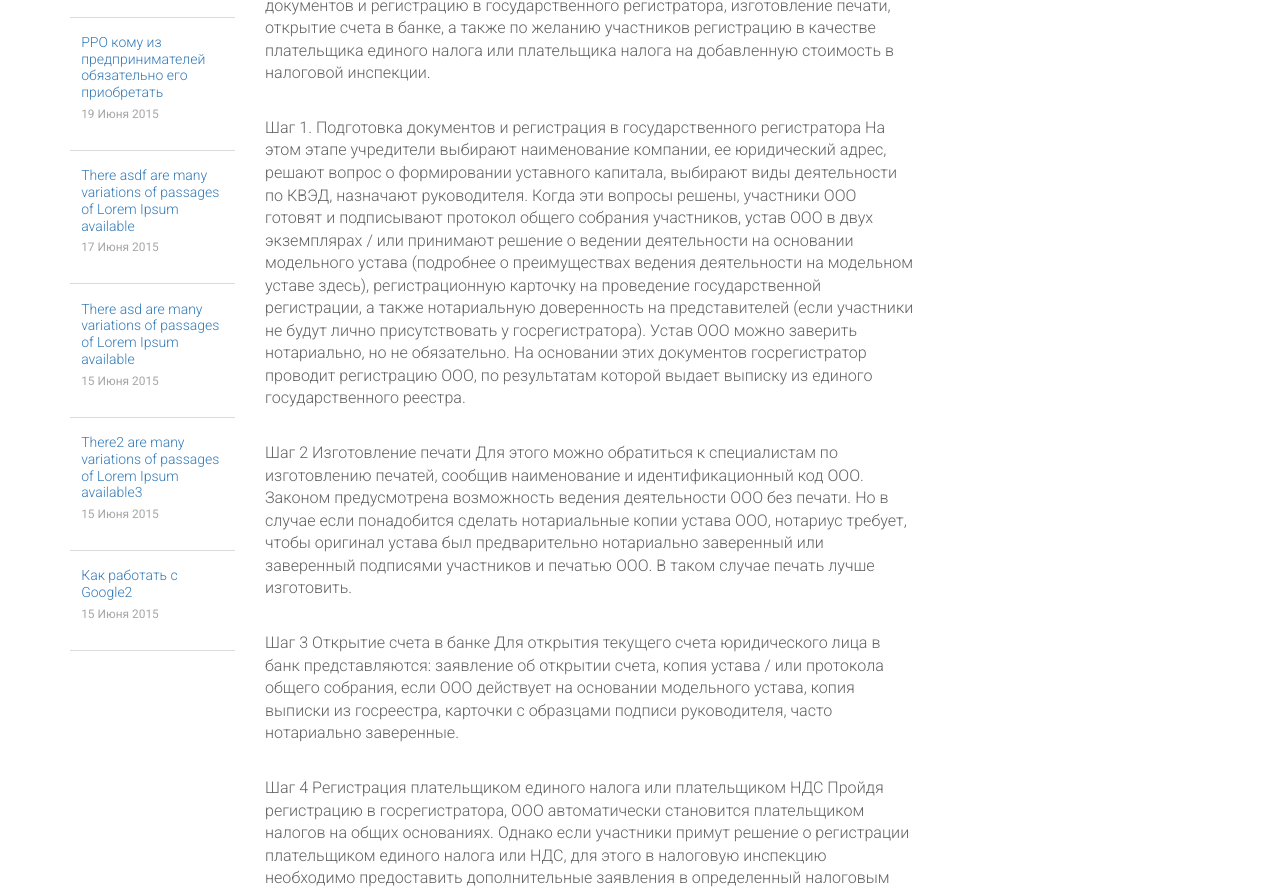
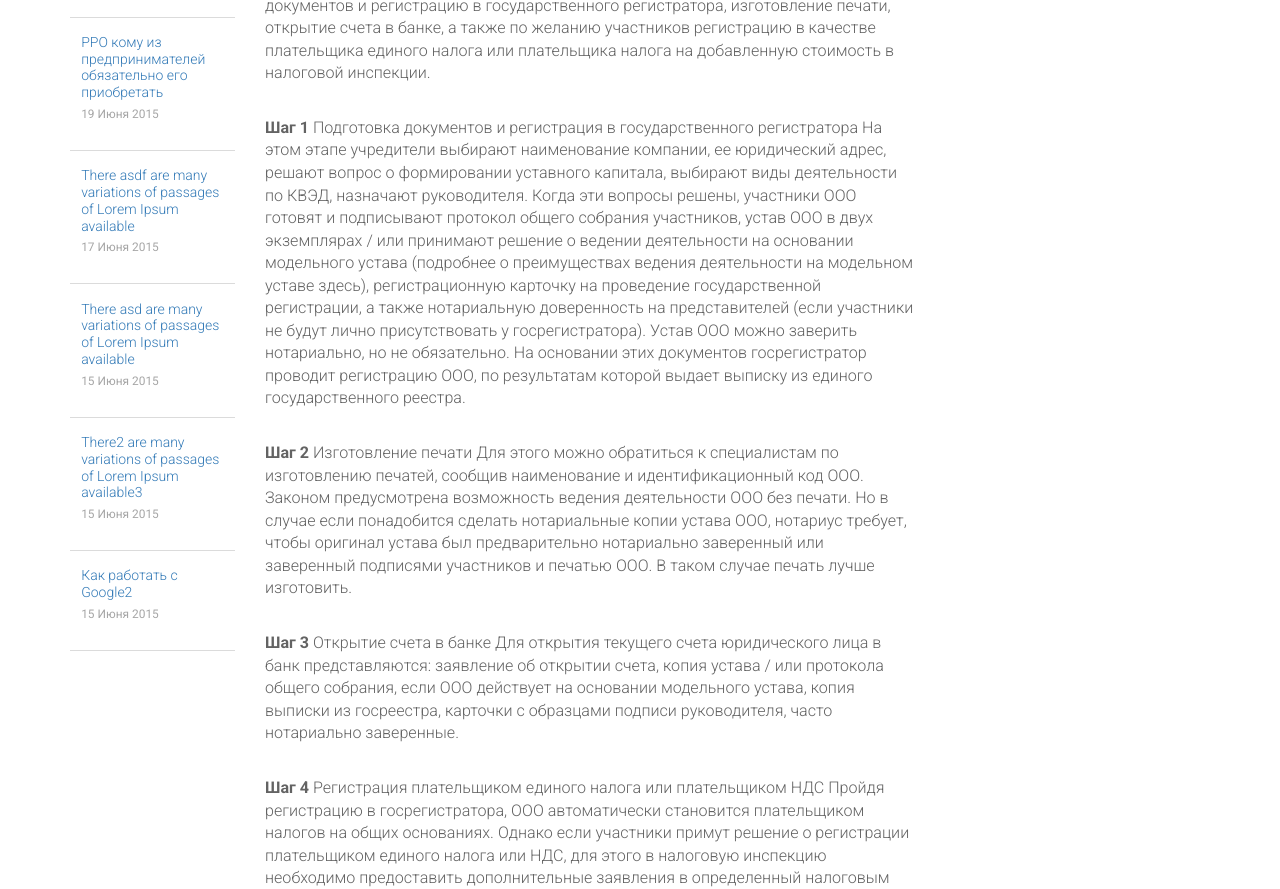
Before and after one commit to itinua/itinua.github.io, a Jekyll site: the page built from _posts/[a2] Огранизация бизнесса в Украине/2015-06-24-poshagovaya-registratsiya-ooo.md, in a window 1280 px wide. Shown: the part 509-1398 px from the top of the page. Built offline with Jekyll 4.4.1, drawn with Linux system fonts in a browser that asks for light colours; Markdown is read by kramdown in place of the engine named in the settings; comment, search, counter and statistics services are not loaded; some of the changed text lies outside the part shown.

Commit message:
форматирование

```diff
--- a/_posts/[a2] Огранизация бизнесса в Украине/2015-06-24-poshagovaya-registratsiya-ooo.md
+++ b/_posts/[a2] Огранизация бизнесса в Украине/2015-06-24-poshagovaya-registratsiya-ooo.md
@@ -6,19 +6,18 @@ about: Как зарегистрировать ООО
 img:
 author: Катерина Брицкая
 ---
-
 Общество с ограниченной ответственностью (далее - ООО) является наиболее распространенной формой ведение бизнеса в Украине. Работа с ООО достаточна удобна и для украинских учредителей и для иностранных, в том числе юридических лиц. Для того, чтобы начать работу с ООО необходимо пройти процедуру регистрации в государственных органах, что включает в себя следующие этапы: подготовку документов и регистрацию в государственного регистратора, изготовление печати, открытие счета в банке, а также по желанию участников регистрацию в качестве плательщика единого налога или плательщика налога на добавленную стоимость в налоговой инспекции.
 
-Шаг 1. Подготовка документов и регистрация в государственного регистратора
+**Шаг 1** Подготовка документов и регистрация в государственного регистратора
 На этом этапе учредители выбирают наименование компании, ее юридический адрес, решают вопрос о формировании уставного капитала, выбирают виды деятельности по КВЭД, назначают руководителя. Когда эти вопросы решены, участники ООО готовят и подписывают протокол общего собрания участников, устав ООО в двух экземплярах / или принимают решение о ведении деятельности на основании модельного устава (подробнее о преимуществах ведения деятельности на модельном уставе здесь), регистрационную карточку на проведение государственной регистрации, а также нотариальную доверенность на представителей (если участники не будут лично присутствовать у госрегистратора). Устав ООО можно заверить нотариально, но не обязательно. На основании этих документов госрегистратор проводит регистрацию ООО, по результатам которой выдает выписку из единого государственного реестра.
 
-Шаг 2 Изготовление печати
+**Шаг 2** Изготовление печати
 Для этого можно обратиться к специалистам по изготовлению печатей, сообщив наименование и идентификационный код ООО. Законом предусмотрена возможность ведения деятельности ООО  без печати. Но в случае если понадобится сделать нотариальные копии устава ООО, нотариус требует, чтобы оригинал устава был предварительно нотариально заверенный или заверенный подписями участников и печатью ООО. В таком случае печать лучше изготовить.
 
-Шаг 3 Открытие счета в банке
+**Шаг 3** Открытие счета в банке
 Для открытия текущего счета юридического лица в банк представляются: заявление об открытии счета, копия устава / или протокола общего собрания, если ООО действует на основании модельного устава, копия выписки из госреестра, карточки с образцами подписи руководителя, часто нотариально заверенные.
 
-Шаг 4 Регистрация плательщиком единого налога или плательщиком НДС
+**Шаг 4** Регистрация плательщиком единого налога или плательщиком НДС
 Пройдя регистрацию в госрегистратора, ООО автоматически становится плательщиком налогов на общих основаниях. Однако если участники примут решение о регистрации плательщиком единого налога или НДС, для этого в налоговую инспекцию необходимо предоставить дополнительные заявления в определенный налоговым законодательством срок.
 
 Если вышеуказанные этапы успешно пройдены, участники могут приступать к работе с ООО.
```
